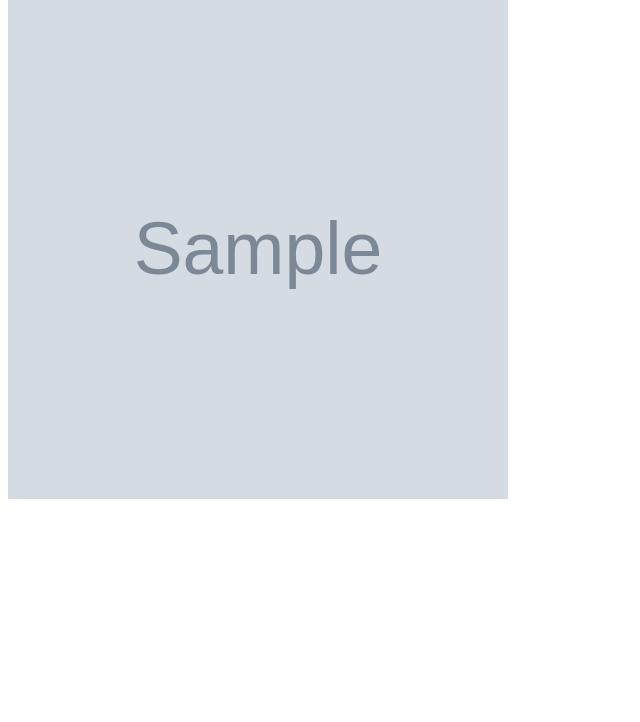
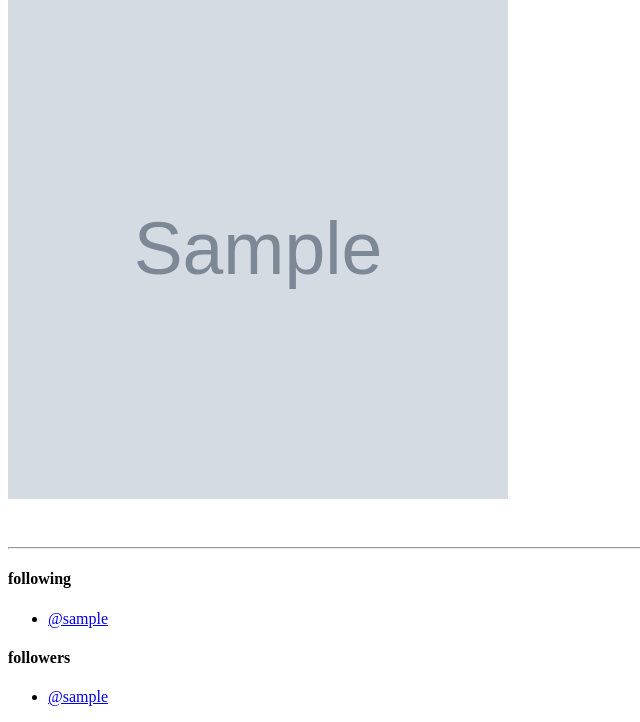
Before and after one commit to DagmNiko/INSA, a Django app: template templates/profilePage.html in a window 1280 px wide. Shown: the part 117-839 px from the top of the page, without its empty margins (0-640 px from the left). Before the commit the page ends 616 px from the top, so only its background shows below. Run offline with Django 4.2, Linux system fonts and the light colour scheme; tables that the repository leaves empty hold one stand-in row (values such as "Sample post"); the template is opened without the code that fills it: values that come from a table or form of the project are taken from there, most other values are stand-ins (such as "Sample title", 1, 10 or a date in 2020); grey boxes marked "Sample" are stand-in pictures.

Commit message:
follow and unfollow button

```diff
--- a/accounts/models.py
+++ b/accounts/models.py
@@ -38,6 +38,7 @@ class Account(AbstractBaseUser):
     first_name = models.CharField(max_length=255, blank=True, null=True)
     last_name = models.CharField(max_length=255, blank=True, null=True)
     username = models.CharField(max_length=255, unique=True)
+    follows = models.ManyToManyField("self", related_name='followed_by', symmetrical=False, blank=True)
     email = models.EmailField(verbose_name='email', max_length=255, unique=True)
     role = models.CharField(max_length=255, blank=True)
     bio = models.TextField(max_length=225, blank=True)
--- a/templates/profilePage.html
+++ b/templates/profilePage.html
@@ -18,5 +18,31 @@
     {%else%}
     No profile picture available
     {%endif%}
+    <br>
+    <br>
+    <hr>
+    <h4>following</h4>
+    <ul>
+        {%for following in acc.follows.all%}
+        <li><a href="{%url 'profile-page' following.username%}">@{{following.username}}</a></li>
+        {%endfor%}
+    </ul>
+    <h4>followers</h4>
+    <ul>
+        {%for following in acc.followed_by.all%}
+        <li><a href="{%url 'profile-page' following.username%}">@{{following.username}}</a></li>
+        {%endfor%}
+    </ul>
+    <form method="post">
+        {%csrf_token%}
+    {% if request.user.is_authenticated %}
+        {% if acc in request.user.follows.all %}
+            <button type="submit" name="follow" value="unfollow">Unfollow</button>
+        {%else%}
+            <button type="submit" name="follow" value="follow">Follow</button>
+        {%endif%}
+    {%endif%}
+    </form>
+
 </body>
 </html>
```
Also changed, not shown: accounts/views.py (+8 -0 lines), accounts/migrations/0004_account_follows.py (added).
